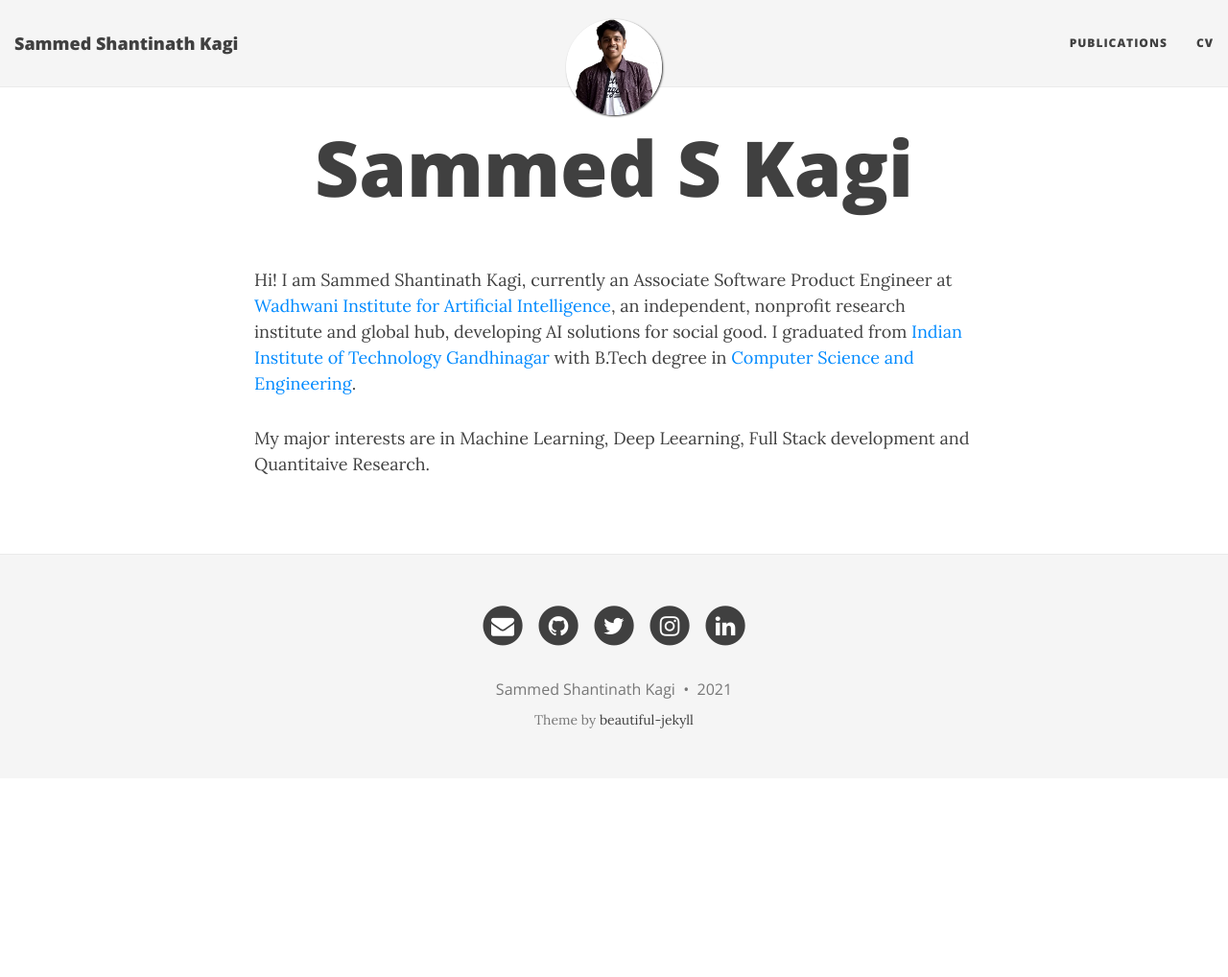
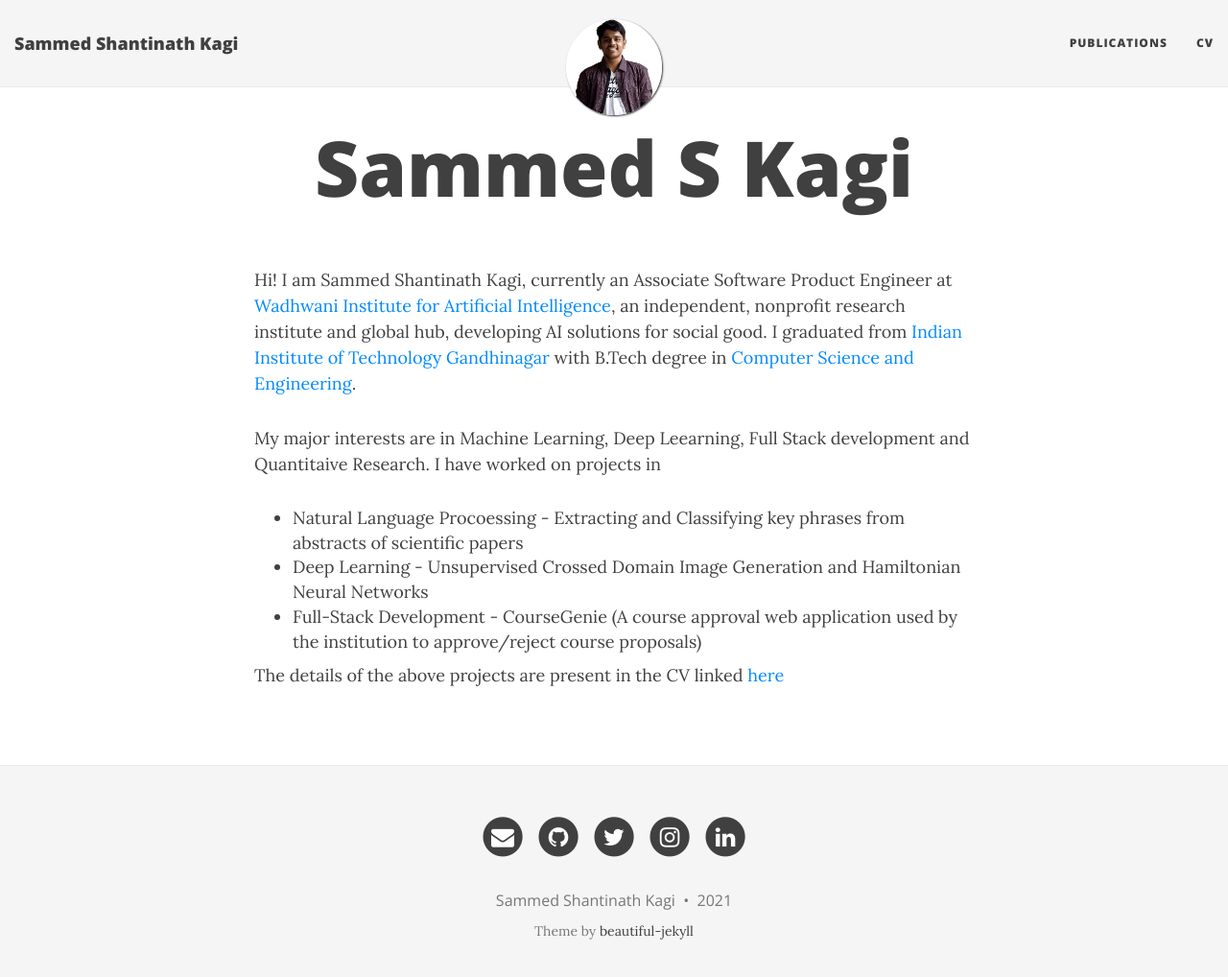
Before and after one commit to Sammed98/Sammed98.github.io, a Jekyll site: the page built from index.html, in a window 1280 px wide and 1031 px high. Shown: the top 1018 px of the window at 96% size. Built offline with Jekyll 4.4.1, drawn with Linux system fonts in a browser that asks for light colours; nearby versions of some CDN libraries.

Commit message:
Update index.html

```diff
--- a/index.html
+++ b/index.html
@@ -12,5 +12,11 @@ use-site-title: true
 </p>
 
 <p>
-    My major interests are in Machine Learning, Deep Leearning, Full Stack development and Quantitaive Research.
+    My major interests are in Machine Learning, Deep Leearning, Full Stack development and Quantitaive Research. I have worked on projects in
+    <ul>
+        <li> Natural Language Procoessing - Extracting and Classifying key phrases from abstracts of scientific papers</li>
+        <li> Deep Learning - Unsupervised Crossed Domain Image Generation and Hamiltonian Neural Networks </li>
+        <li> Full-Stack Development - CourseGenie (A course approval web application used by the institution to approve/reject course proposals)</li>
+    </ul>
+    The details of the above projects are present in the CV linked <a href="https://sammed98.github.io/Resume__Sammed_Shantinath_Kagi.pdf">here</a>
 </p>
```
